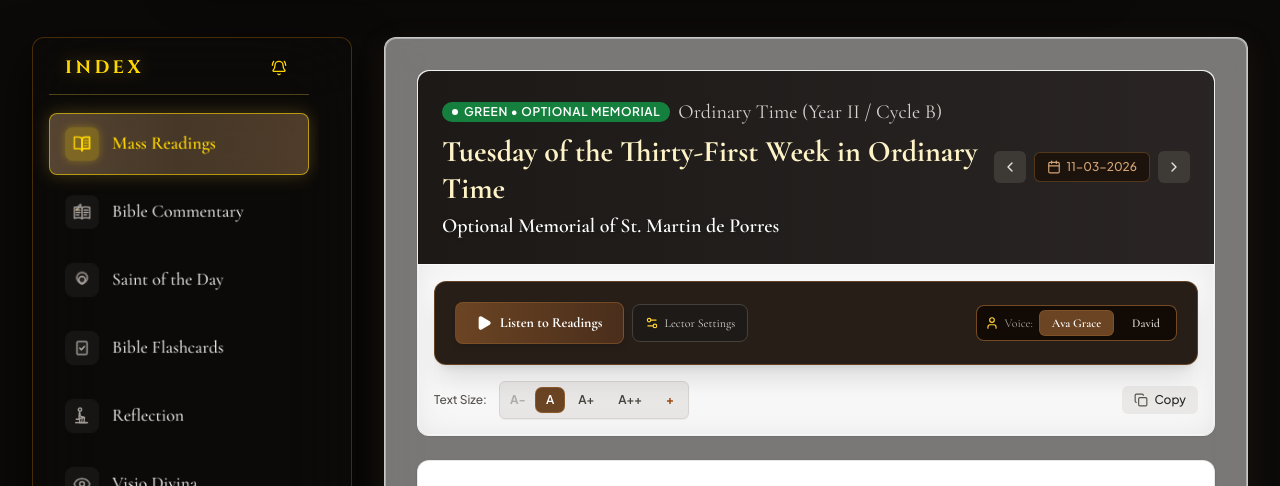
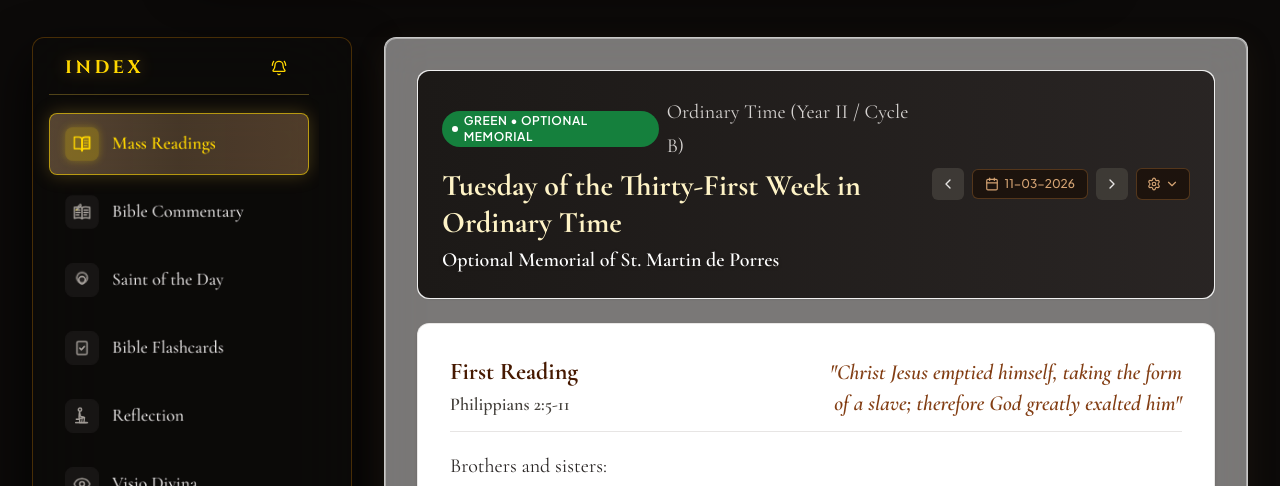
Before and after one commit to codemode11/soul-sanctum-live, a React (Vite) app: page / in a window 1280 px wide. Shown: the part 829-1315 px from the top of the page. Built offline with nearby package versions, Linux system fonts and the light colour scheme.

Commit message:
feat: add settings toggle to daily readings header
Introduce a settings dropdown control to the daily mass readings view to allow for better management of reading preferences.

```diff
--- a/src/components/DailyMassReadingsView.tsx
+++ b/src/components/DailyMassReadingsView.tsx
@@ -6,6 +6,8 @@ import {
   Check,
   ChevronLeft,
   ChevronRight,
+  ChevronDown,
+  Settings,
   Calendar as CalendarIcon,
   BookOpen,
   Sparkles,
@@ -75,6 +77,7 @@ export const DailyMassReadingsView: React.FC<DailyMassReadingsViewProps> = ({
   const [playingPartId, setPlayingPartId] = useState<string | null>(null);
   const [copied, setCopied] = useState(false);
   const [isCalendarPickerOpen, setIsCalendarPickerOpen] = useState(false);
+  const [isTopSettingsOpen, setIsTopSettingsOpen] = useState(false);
   const [showInlineHomily, setShowInlineHomily] = useState(true);
 
   useEffect(() => {
@@ -233,7 +236,7 @@ ${reading.gospel.text}`;
 
       {/* Liturgical Day Banner and Date Bar */}
       <div className="bg-white/55 backdrop-blur-xl backdrop-saturate-150 rounded-xl shadow-xs border border-white/70 ring-1 ring-inset ring-white/40 relative z-20">
-        <div className="p-4 sm:p-6 bg-gradient-to-r from-stone-900 to-stone-800 text-stone-100 flex flex-col md:flex-row md:items-center justify-between gap-4 rounded-t-xl">
+        <div className={`p-4 sm:p-6 bg-gradient-to-r from-stone-900 to-stone-800 text-stone-100 flex flex-col md:flex-row md:items-center justify-between gap-4 ${isTopSettingsOpen ? 'rounded-t-xl' : 'rounded-xl'}`}>
           <div className="space-y-1">
             <div className="flex items-center gap-2">
               <span
@@ -271,7 +274,7 @@ ${reading.gospel.text}`;
             </h2>
           </div>
 
-          {/* Quick Date Switcher Controls */}
+          {/* Quick Date Switcher Controls & Settings Dropdown Toggle */}
           <div className="flex items-center gap-2 self-start md:self-auto shrink-0">
             <button
               onClick={handlePrevDay}
@@ -314,11 +317,30 @@ ${reading.gospel.text}`;
             >
               <ChevronRight className="w-4 h-4" />
             </button>
+
+            <button
+              onClick={() => setIsTopSettingsOpen(prev => !prev)}
+              aria-expanded={isTopSettingsOpen}
+              className={`flex items-center gap-1 px-2.5 py-2 rounded-md transition-all cursor-pointer shrink-0 border ${
+                isTopSettingsOpen
+                  ? 'bg-[#25170F] text-[#F7EBE1] border-[#D4A373] ring-2 ring-[#8B5A2B]/40'
+                  : 'bg-[#1C120C]/90 hover:bg-[#25170F] text-[#D4A373] hover:text-[#F7EBE1] border-[#8B5A2B]/50 hover:border-[#D4A373]/70'
+              }`}
+              title={isTopSettingsOpen ? 'Hide Settings' : 'Show Settings'}
+            >
+              <Settings className="w-3.5 h-3.5 text-[#D4A373] shrink-0" />
+              <ChevronDown
+                className={`w-3.5 h-3.5 text-[#D4A373] shrink-0 transition-transform duration-200 ${
+                  isTopSettingsOpen ? 'rotate-180' : ''
+                }`}
+              />
+            </button>
           </div>
         </div>
 
         {/* Lector Audio Controls + Secondary Controls: Font Size and Copy */}
-        <div className="p-4 bg-white/55 backdrop-blur-md border-t border-white/60 space-y-3 rounded-b-xl">
+        {isTopSettingsOpen && (
+          <div className="p-4 bg-white/55 backdrop-blur-md border-t border-white/60 space-y-3 rounded-b-xl animate-fadeIn">
           <LectorControlsBar
             onPlay={handleToggleReadAloud}
             onStop={() => {
@@ -407,6 +429,7 @@ ${reading.gospel.text}`;
             </button>
           </div>
         </div>
+        )}
       </div>
 
       {/* FIRST READING — Solid White Background for Lengthy Reading */}
```
